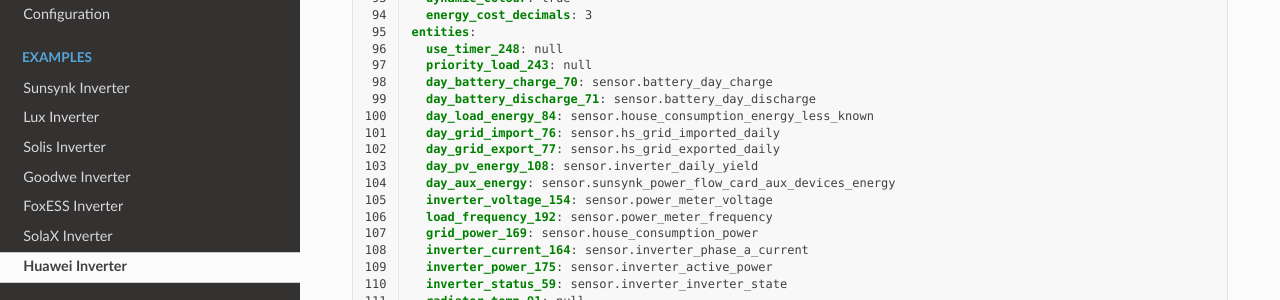
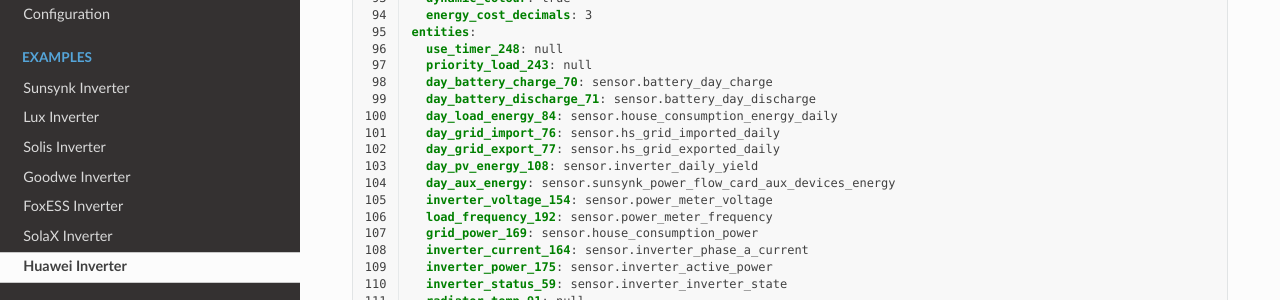
Before and after one commit to slipx06/sunsynk-power-flow-card, a Sphinx documentation site: the page built from docs/examples/huawei.rst, in a window 1280 px wide and 900 px high, scrolled down 2011 px. Shown: the part 151-451 px from the top of the window. Built offline with Sphinx 7.4.7 and the Read the Docs theme 2.0.0, drawn with Linux system fonts in a browser that asks for light colours; some of the changed text lies outside the part shown.

Commit message:
Update day_load_energy_84 sensor value
Updated value to use  sensor.house_consumption_energy_daily that shows the total kWh consumption for the house (from solar, grid & battery).

```diff
--- a/docs/examples/huawei.rst
+++ b/docs/examples/huawei.rst
@@ -123,7 +123,7 @@ Example 1 - 1 x L1 1phase inverter with a 15kWh LUNA ESS battery - 2 PV strings.
     priority_load_243: null
     day_battery_charge_70: sensor.battery_day_charge
     day_battery_discharge_71: sensor.battery_day_discharge
-    day_load_energy_84: sensor.house_consumption_energy_less_known
+    day_load_energy_84: sensor.house_consumption_energy_daily
     day_grid_import_76: sensor.hs_grid_imported_daily
     day_grid_export_77: sensor.hs_grid_exported_daily
     day_pv_energy_108: sensor.inverter_daily_yield
@@ -278,7 +278,7 @@ Example 2 - 2 x L1 1phase inverter with a 15kWh LUNA ESS battery - 4 PV strings
     priority_load_243: null
     day_battery_charge_70: sensor.battery_day_charge
     day_battery_discharge_71: sensor.battery_day_discharge
-    day_load_energy_84: sensor.house_consumption_energy_less_known
+    day_load_energy_84: sensor.house_consumption_energy_daily
     day_grid_import_76: sensor.hs_grid_imported_daily
     day_grid_export_77: sensor.hs_grid_exported_daily
     day_pv_energy_108: sensor.inverters_daily_yield
@@ -440,7 +440,7 @@ Example 3 - 1 x M1 3phase inverter with a 15kWh LUNA ESS battery - 2 PV strings
     priority_load_243: null
     day_battery_charge_70: sensor.battery_day_charge
     day_battery_discharge_71: sensor.battery_day_discharge
-    day_load_energy_84: sensor.house_consumption_energy_less_known
+    day_load_energy_84: sensor.house_consumption_energy_daily
     day_grid_import_76: sensor.hs_grid_imported_daily
     day_grid_export_77: sensor.hs_grid_exported_daily
     day_pv_energy_108: sensor.inverter_daily_yield
@@ -607,7 +607,7 @@ Example 4 - 2 x M1 3phase inverters with a 15kWh LUNA ESS battery - 4 PV strings
     priority_load_243: null
     day_battery_charge_70: sensor.battery_day_charge
     day_battery_discharge_71: sensor.battery_day_discharge
-    day_load_energy_84: sensor.house_consumption_energy_less_known
+    day_load_energy_84: sensor.house_consumption_energy_daily
     day_grid_import_76: sensor.hs_grid_imported_daily
     day_grid_export_77: sensor.hs_grid_exported_daily
     day_pv_energy_108: sensor.inverters_daily_yield
```
